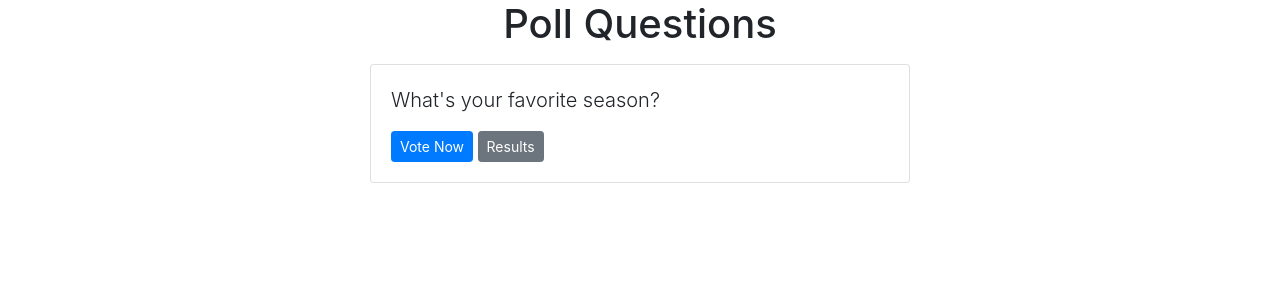
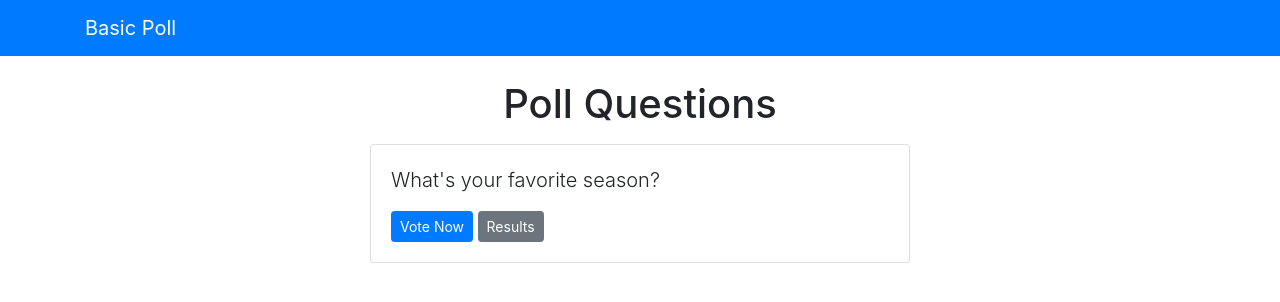
Before and after one commit to Antranduc/basic-django-poll, a Django app: page /polls/ in a window 1280 px wide. Shown: the top 302 px of the page. Run offline with Django 3.2, Linux system fonts and the light colour scheme; data comes from the database, SQL or seed files in the repository; some libraries are stand-ins or nearby versions.

Commit message:
Added Navbar

```diff
--- a/basic-poll/templates/base.html
+++ b/basic-poll/templates/base.html
@@ -10,6 +10,8 @@
         integrity="sha384-ggOyR0iXCbMQv3Xipma34MD+dH/1fQ784/j6cY/iJTQUOhcWr7x9JvoRxT2MZw1T" crossorigin="anonymous">
     </head>
     <body>
+        <!-- NavBar-->
+        {% include 'partials/_navbar.html' %}
         <div class="container">
             <div class="row">
                 <div class="col-md-6 m-auto">
--- /dev/null
+++ b/basic-poll/templates/partials/_navbar.html
@@ -0,0 +1,9 @@
+<!-- Underscore in file name indicates it is a partial.
+    This HTML can be used in the base using template language.
+-->
+
+<nav class="navbar navbar-dark bg-primary mb-4">
+    <div class="container">
+        <a href="/" class="navbar-brand">Basic Poll</a>
+    </div>
+</nav>
```
